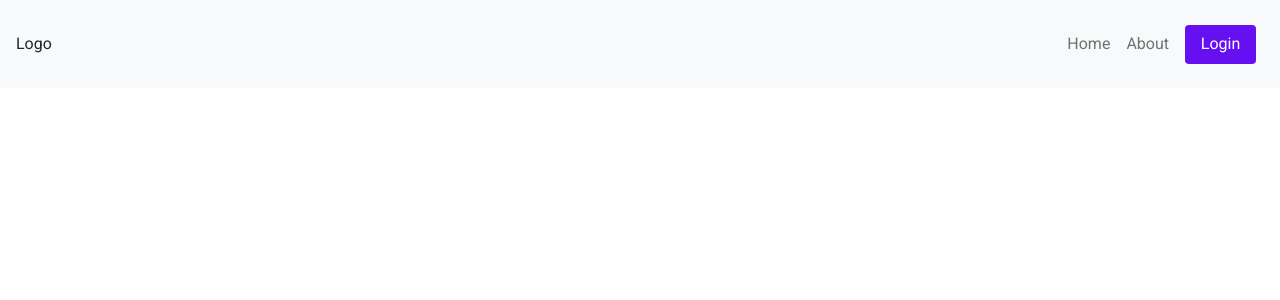
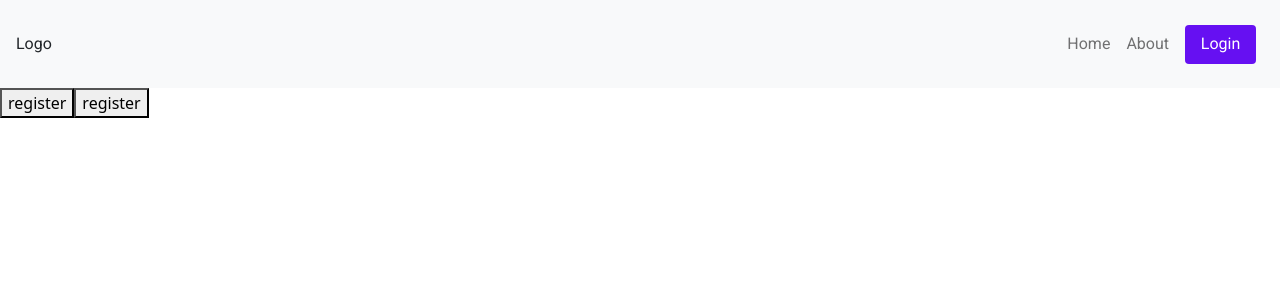
Before and after one commit to aftab87/oompa, a React (Create React App) app: page / in a window 1280 px wide. Shown: the top 300 px of the page. Built offline with nearby package versions, Linux system fonts and the light colour scheme.

Commit message:
chores work

```diff
--- a/src/App.js
+++ b/src/App.js
@@ -1,13 +1,14 @@
-import './App.css';
-import Main from "./Components/Main"
-
+import "./App.css";
+import Main from "./Components/Main";
+import AddChore from "./Examples/TestChoreBackEnd";
 
 function App() {
-    return (
-        <>
-            <Main />
-        </>
-    );
+  return (
+    <>
+      <Main />
+      <AddChore />
+    </>
+  );
 }
 
 export default App;
--- /dev/null
+++ b/src/Examples/TestChoreBackEnd.js
@@ -0,0 +1,47 @@
+import React from "react";
+function AddChore() {
+  return (
+    <>
+      <button onClick={addChore}>register</button>
+
+      <button onClick={addKid}>register</button>
+    </>
+  );
+}
+
+function addChore() {
+  fetch("http://localhost:3001/chores/add", {
+    method: "POST",
+    body: JSON.stringify({
+      parent_uid: "23",
+      title: "kill cat",
+      points: 2,
+      image: "kid washing dishes",
+      kids: ["jason", "Maria"],
+      start_date: new Date(),
+      end_date: new Date(),
+      repetition: 2,
+      funny: "test",
+    }),
+    headers: {
+      "Content-type": "application/json;charset=UTF-8",
+    },
+  })
+    .then((data) => data.json())
+    .then((json) => alert(JSON.stringify(json)));
+}
+function addKid() {
+  fetch("http://localhost:3001/kids/addkid", {
+    method: "POST",
+    body: JSON.stringify({
+      name: "john",
+    }),
+    headers: {
+      "Content-type": "application/json;charset=UTF-8",
+    },
+  })
+    .then((data) => data.json())
+    .then((json) => alert(JSON.stringify(json)));
+}
+
+export default AddChore;
```
Also changed, not shown: 2 other files (tests, documents, lock files or other folders).
